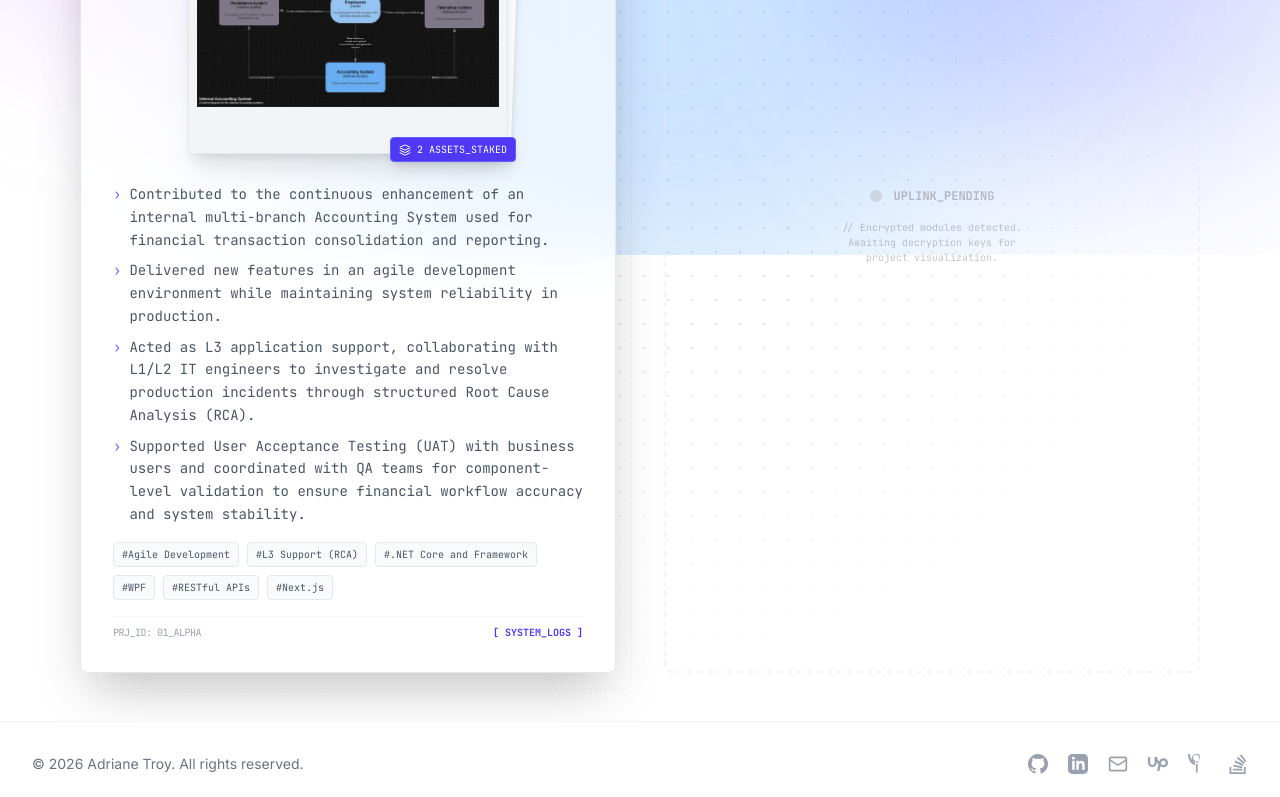
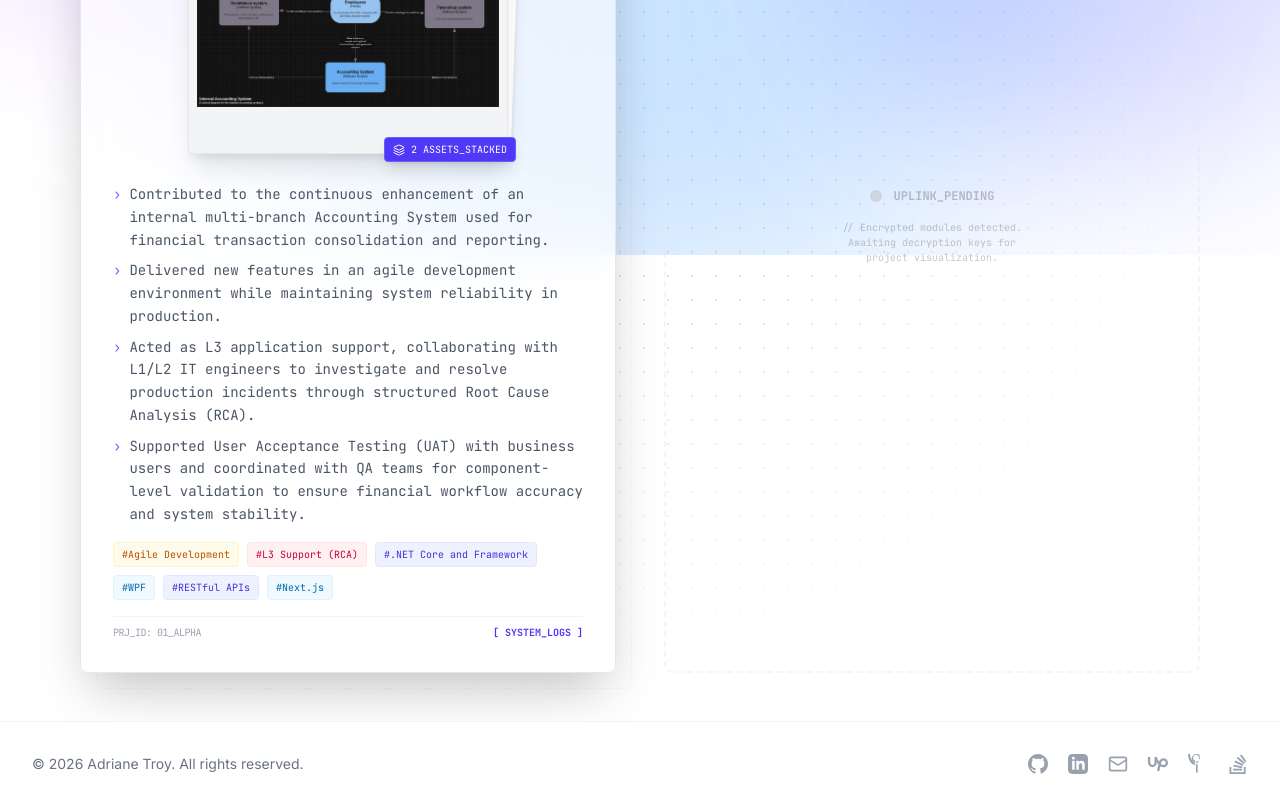
Before and after one commit to atualariao/my-portfolio, a Next.js app: page /projects in a window 1280 px wide. Shown: the part 545-1342 px from the top of the page. Built offline with nearby package versions, Linux system fonts and the light colour scheme.

Commit message:
Update tags in projects to have colors

```diff
--- a/src/app/page.tsx
+++ b/src/app/page.tsx
@@ -91,9 +91,6 @@ export default function Home() {
                   <span className="px-2 py-1 bg-indigo-50 dark:bg-indigo-900/20 text-indigo-700 dark:text-indigo-300 rounded border border-indigo-100 dark:border-indigo-800 hover:scale-105 transition-transform cursor-default">
                     C# (.NET Core & Framework)
                   </span>
-                  <span className="px-2 py-1 bg-indigo-50 dark:bg-indigo-900/20 text-indigo-700 dark:text-indigo-300 rounded border border-indigo-100 dark:border-indigo-800 hover:scale-105 transition-transform cursor-default">
-                    WPF
-                  </span>
                 </div>
               </div>
 
@@ -113,7 +110,7 @@ export default function Home() {
               <div className="grid grid-cols-1 sm:grid-cols-4 gap-2 border-b border-gray-100 dark:border-gray-800/50 pb-3">
                 <span className="text-gray-500 uppercase tracking-wider font-semibold">Frontend</span>
                 <div className="col-span-3 flex flex-wrap gap-1.5">
-                  {['TypeScript', 'Next.js', 'React', 'Tailwind'].map((tech) => (
+                  {['TypeScript', 'Next.js', 'React', 'Tailwind', 'WPF'].map((tech) => (
                     <span key={tech} className="px-2 py-1 bg-sky-50 dark:bg-sky-900/20 text-sky-700 dark:text-sky-300 rounded border border-sky-100 dark:border-sky-800 hover:scale-105 transition-transform cursor-default">
                       {tech}
                     </span>
--- a/src/app/projects/page.tsx
+++ b/src/app/projects/page.tsx
@@ -6,7 +6,54 @@ import DraggableCard from "@/components/ui/DraggableCard";
 import { motion, AnimatePresence } from "framer-motion";
 import { X, ZoomIn, Layers, ChevronLeft, ChevronRight } from "lucide-react";
 
-const projects = [
+const getTagStyles = (tag: string) => {
+  const t = tag.toLowerCase();
+
+  // Backend
+  if (t.includes('backend') || t.includes('.net') || t.includes('api') || t.includes('c#') || t.includes('restful')) {
+    return "bg-indigo-50 dark:bg-indigo-900/20 text-indigo-700 dark:text-indigo-300 border-indigo-100 dark:border-indigo-800";
+  }
+
+  // Frontend / UI
+  if (t.includes('frontend') || t.includes('wpf') || t.includes('next.js') || t.includes('react') || t.includes('tailwind') || t.includes('typescript')) {
+    return "bg-sky-50 dark:bg-sky-900/20 text-sky-700 dark:text-sky-300 border-sky-100 dark:border-sky-800";
+  }
+
+  // DevOps / Process
+  if (t.includes('devops') || t.includes('agile') || t.includes('jenkins') || t.includes('docker') || t.includes('git')) {
+    return "bg-amber-50 dark:bg-amber-900/20 text-amber-700 dark:text-amber-300 border-amber-100 dark:border-amber-800";
+  }
+
+  // Support / QA
+  if (t.includes('support') || t.includes('rca') || t.includes('uat') || t.includes('qa') || t.includes('testing')) {
+    return "bg-rose-50 dark:bg-rose-900/20 text-rose-700 dark:text-rose-300 border-rose-100 dark:border-rose-800";
+  }
+
+  // Database
+  if (t.includes('database') || t.includes('sql') || t.includes('mongodb') || t.includes('mariadb')) {
+    return "bg-emerald-50 dark:bg-emerald-900/20 text-emerald-700 dark:text-emerald-300 border-emerald-100 dark:border-emerald-800";
+  }
+
+  // Data Engineering / Microservices
+  if (t.includes('kafka') || t.includes('rabbitmq') || t.includes('nifi') || t.includes('microservices')) {
+    return "bg-purple-50 dark:bg-purple-900/20 text-purple-700 dark:text-purple-300 border-purple-100 dark:border-purple-800";
+  }
+
+  // Default
+  return "bg-gray-50 dark:bg-gray-900/50 text-gray-600 dark:text-gray-400 border-gray-200 dark:border-gray-800";
+};
+
+interface ProjectItem {
+  id: string;
+  title: string;
+  description: string | string[];
+  images: string[];
+  tags: string[];
+  status: string;
+  link: string;
+}
+
+const projects: ProjectItem[] = [
   {
     id: "01",
     title: "ACCOUNTING_SYSTEM_ARCHITECTURE",
@@ -29,7 +76,7 @@ const projects = [
 export default function Projects() {
   const [gallery, setGallery] = useState<{ projectId: string; index: number } | null>(null);
 
-  const activeProject = gallery ? projects.find(p => p.id === gallery.projectId) : null;
+  const activeProject = gallery ? projects.find((p: ProjectItem) => p.id === gallery.projectId) : null;
   const currentImage = activeProject ? activeProject.images[gallery!.index] : null;
 
   const nextImage = useCallback(() => {
@@ -75,7 +122,7 @@ export default function Projects() {
         </div>
 
         <div className="grid grid-cols-1 md:grid-cols-2 gap-12">
-          {projects.map((project) => (
+          {projects.map((project: ProjectItem) => (
             <div key={project.id} className="relative group min-h-[500px]">
               <DraggableCard
                 headerContent={
@@ -105,7 +152,7 @@ export default function Projects() {
                       onClick={() => setGallery({ projectId: project.id, index: 0 })}
                     >
                       {/* Background Layers (Stacked Effect) */}
-                      {project.images.slice(1, 3).map((img, idx) => (
+                      {project.images.slice(1, 3).map((img: string, idx: number) => (
                         <div
                           key={idx}
                           className="absolute inset-0 bg-white dark:bg-gray-900 border border-gray-200 dark:border-gray-800 rounded shadow-md transition-all duration-500"
@@ -135,7 +182,7 @@ export default function Projects() {
                       {/* Badge */}
                       <div className="absolute -bottom-2 -right-2 z-30 bg-indigo-600 text-white text-[10px] font-mono px-2 py-1 rounded flex items-center gap-1.5 shadow-lg border border-indigo-500">
                         <Layers size={12} />
-                        {project.images.length} ASSETS_STAKED
+                        {project.images.length} ASSETS_STACKED
                       </div>
                     </div>
                   </div>
@@ -144,7 +191,7 @@ export default function Projects() {
                     <div className="font-mono text-sm text-gray-600 dark:text-gray-400 leading-relaxed">
                       {Array.isArray(project.description) ? (
                         <ul className="space-y-2 list-none">
-                          {project.description.map((point, i) => (
+                          {project.description.map((point: string, i: number) => (
                             <li key={i} className="flex gap-2">
                               <span className="text-indigo-500 shrink-0 select-none">›</span>
                               <span>{point}</span>
@@ -157,8 +204,8 @@ export default function Projects() {
                     </div>
 
                     <div className="flex flex-wrap gap-2">
-                      {project.tags.map((tag) => (
-                        <span key={tag} className="text-[10px] font-mono px-2 py-1 bg-gray-50 dark:bg-gray-900/50 text-gray-600 dark:text-gray-400 border border-gray-200 dark:border-gray-800 rounded-sm">
+                      {project.tags.map((tag: string) => (
+                        <span key={tag} className={`text-[10px] font-mono px-2 py-1 border rounded-sm transition-colors ${getTagStyles(tag)}`}>
                           #{tag}
                         </span>
                       ))}
@@ -274,7 +321,7 @@ export default function Projects() {
                   Technical_Visual_Inspection // Full_Resolution_Scan
                 </p>
                 <div className="flex gap-2 justify-center">
-                  {activeProject?.images.map((_, idx) => (
+                  {activeProject?.images.map((_: string, idx: number) => (
                     <div
                       key={idx}
                       className={`h-1 w-8 rounded-full transition-all duration-300 ${idx === gallery.index ? 'bg-indigo-500 w-12' : 'bg-gray-800'}`}
```
